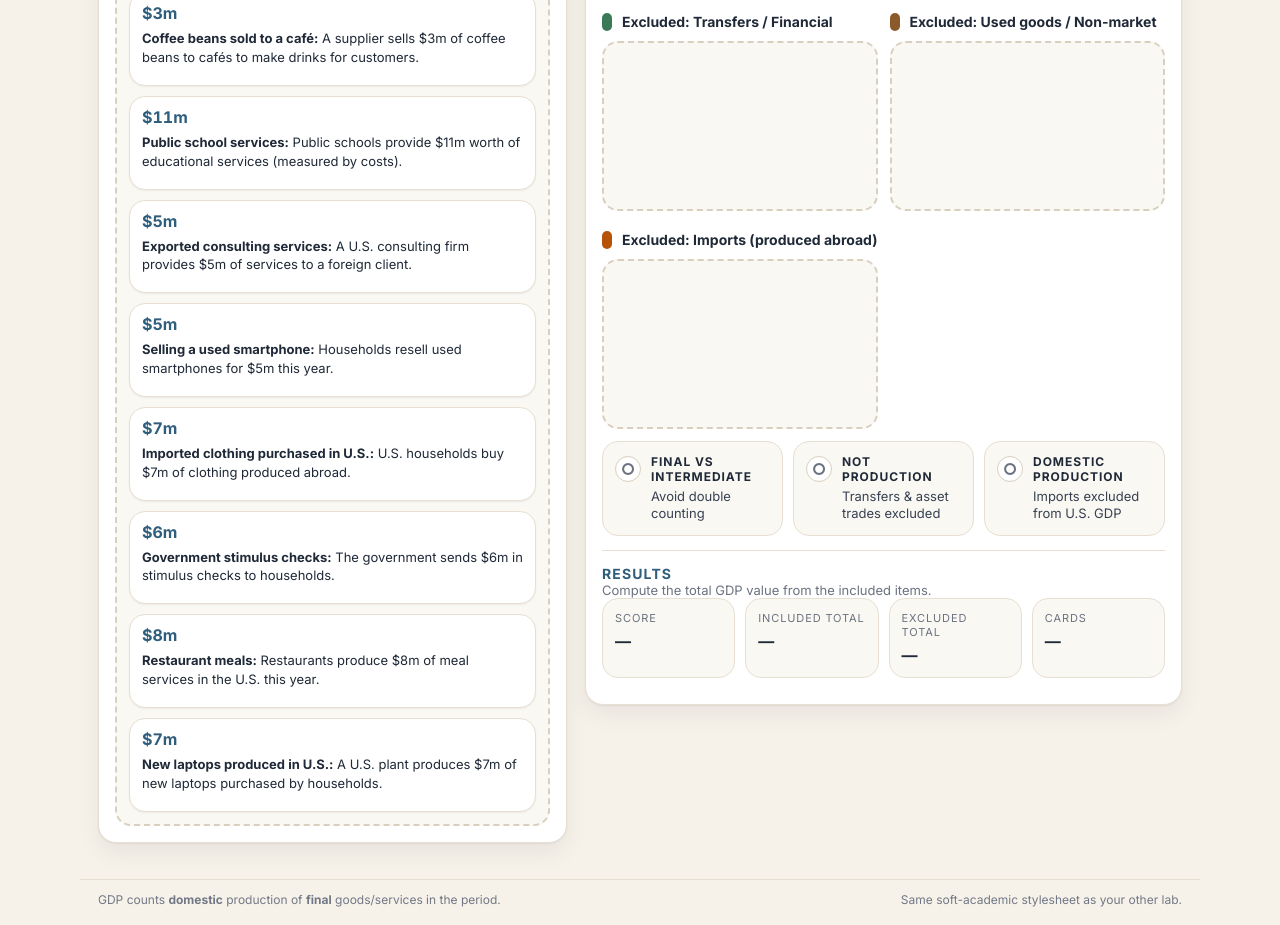
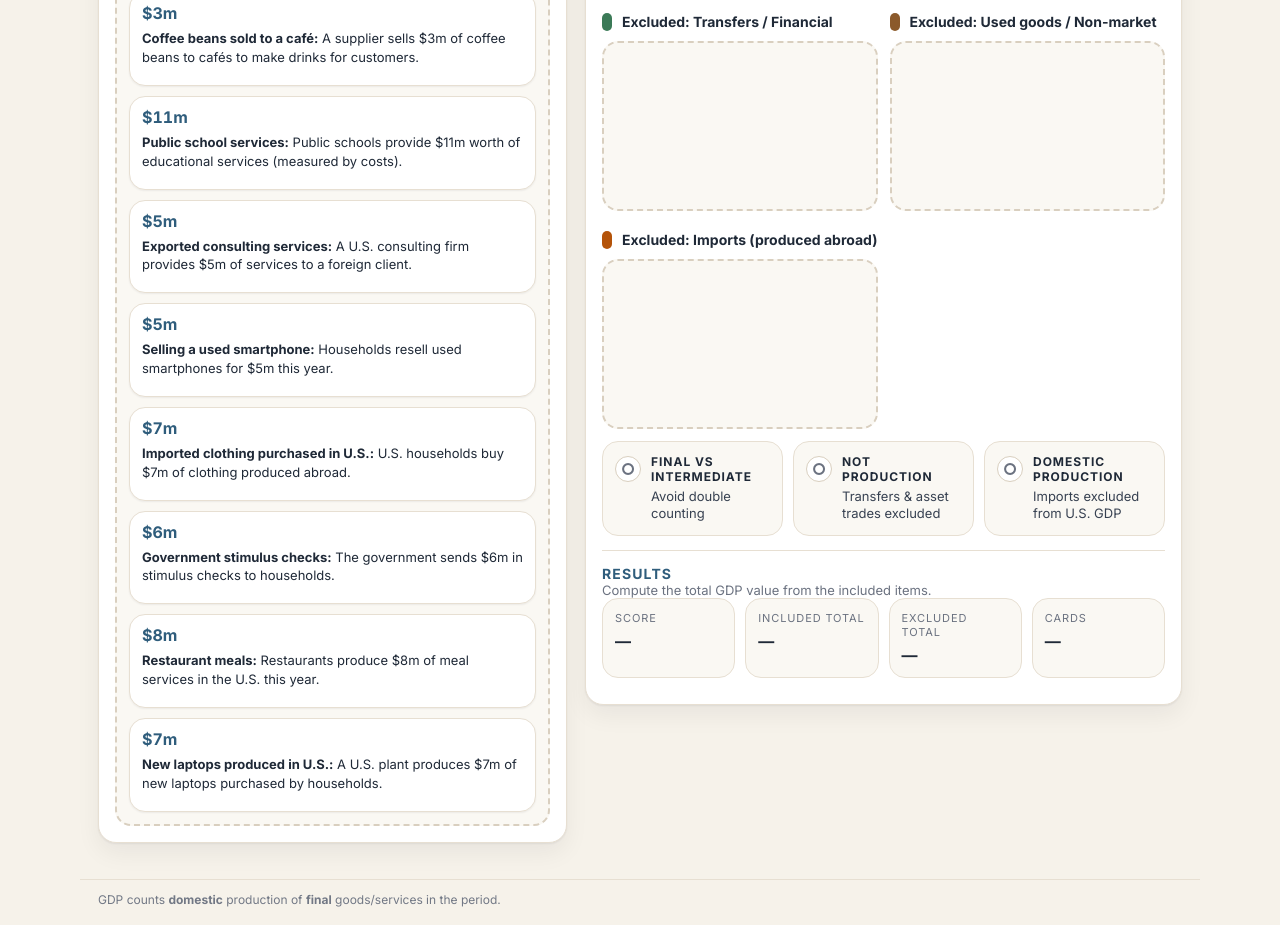
Before and after one commit to interactiveecon/whats-in-gdp, a plain HTML site: page index.html in a window 1280 px wide. Shown: the part 572-1497 px from the top of the page. Drawn offline with Linux system fonts and the light colour scheme.

Commit message:
Update index.html

```diff
--- a/index.html
+++ b/index.html
@@ -187,7 +187,6 @@
   <footer class="container footer">
     <div class="footer-inner">
       <div class="footer-note">GDP counts <strong>domestic</strong> production of <strong>final</strong> goods/services in the period.</div>
-      <div class="footer-note">Same soft-academic stylesheet as your other lab.</div>
     </div>
   </footer>
 
```
